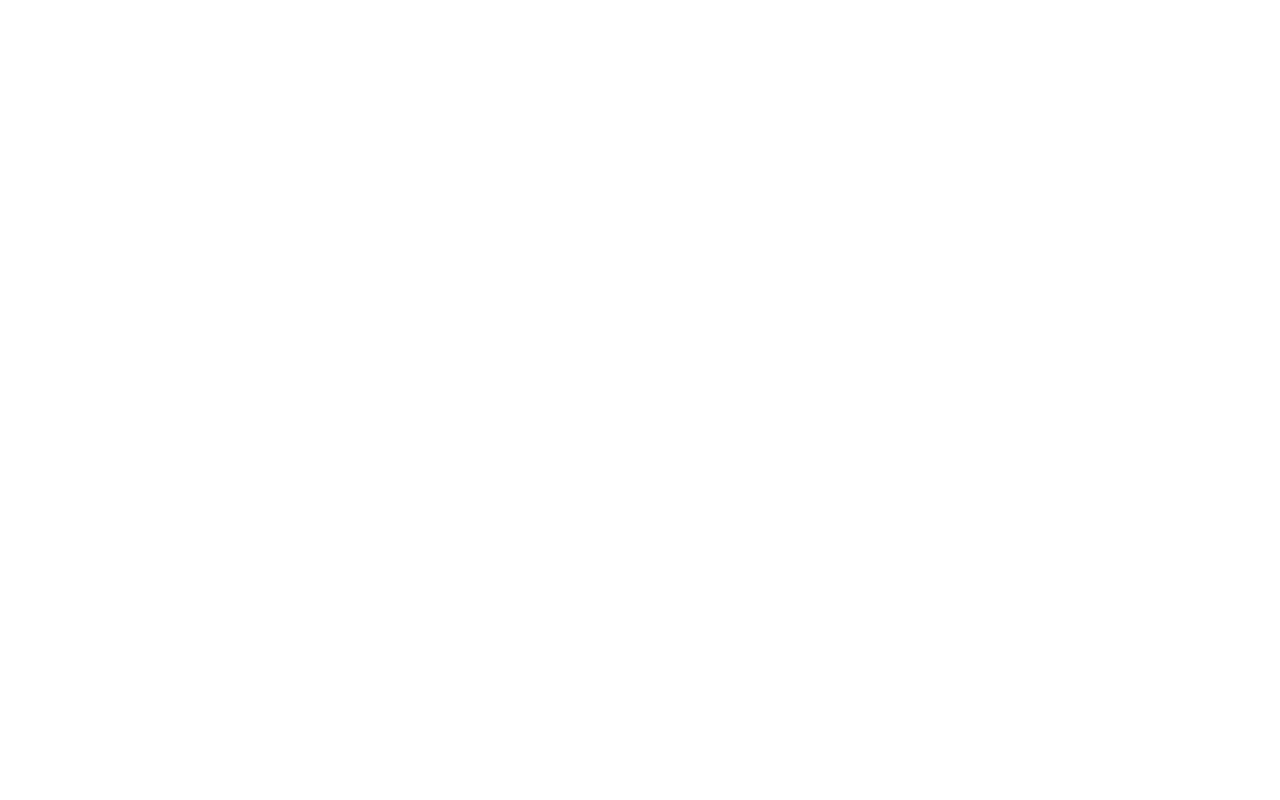
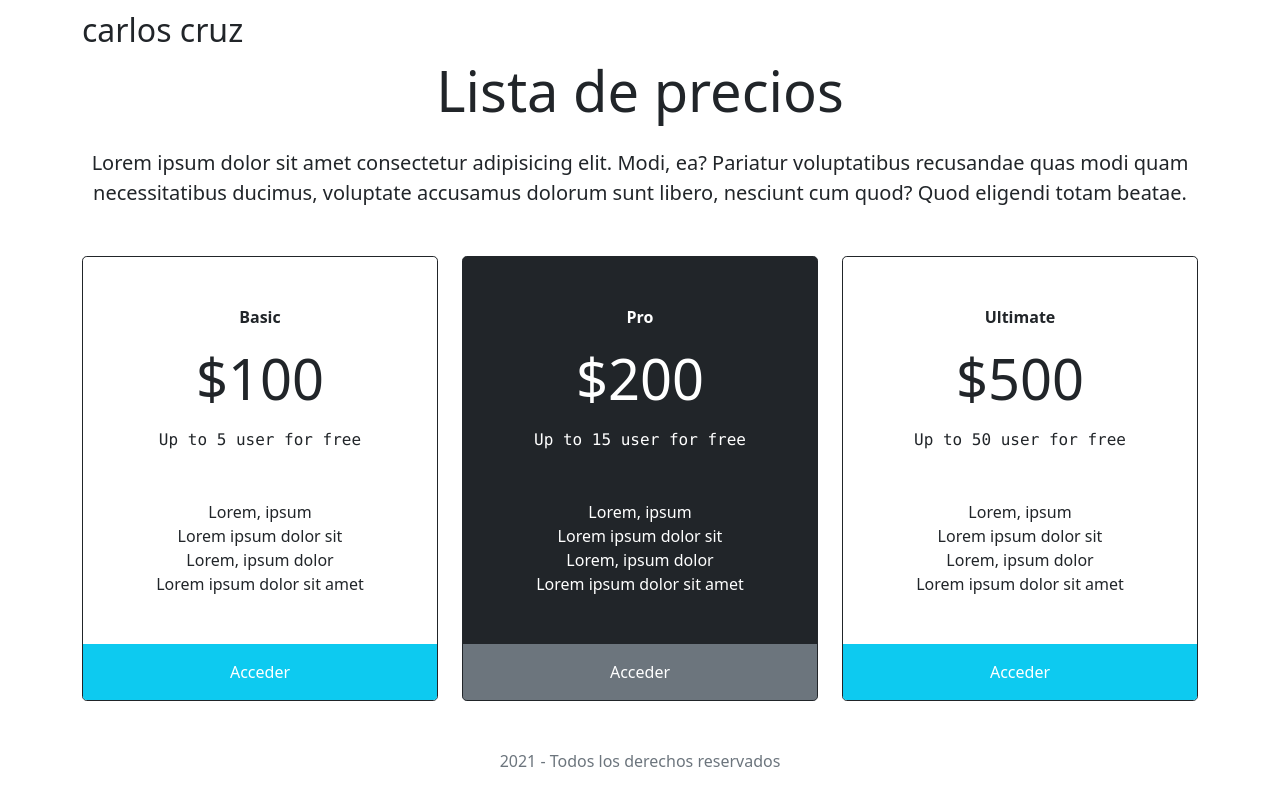
Before and after one commit to CACRUGAM/mi-primer-repositorio, a plain HTML site: page index.html in a window 1280 px wide. Drawn offline with nearby package versions, Linux system fonts and the light colour scheme.

Commit message:
actualicemi nombre

```diff
--- a/index.html
+++ b/index.html
@@ -1,12 +1,76 @@
 <!DOCTYPE html>
-<html lang="en">
+<html lang="es">
 <head>
     <meta charset="UTF-8">
-    <meta http-equiv="X-UA-Compatible" content="IE=edge">
     <meta name="viewport" content="width=device-width, initial-scale=1.0">
-    <title>Document</title>
+    <title>Práctica Fundamentos</title>
+
+    <link href="https://cdn.jsdelivr.net/npm/bootstrap@5.0.0-beta1/dist/css/bootstrap.min.css" rel="stylesheet" integrity="sha384-giJF6kkoqNQ00vy+HMDP7azOuL0xtbfIcaT9wjKHr8RbDVddVHyTfAAsrekwKmP1" crossorigin="anonymous">
+
+    <style>
+        @media (min-width: 768px) {
+            .altura {
+                height: 100vh;
+            }
+        }
+    </style>
 </head>
 <body>
 
+    <div class="container altura d-flex flex-column justify-content-center">
+        <h2>carlos cruz</h2>
+        <h2 class="text-center display-4 mb-4 mt-5 mt-md-0">Lista de precios</h2>
+        <p class="lead text-center mb-5">Lorem ipsum dolor sit amet consectetur adipisicing elit. Modi, ea? Pariatur voluptatibus recusandae quas modi quam necessitatibus ducimus, voluptate accusamus dolorum sunt libero, nesciunt cum quod? Quod eligendi totam beatae.</p>
+
+        <main class="row">
+            <article class="col-12 col-md-4 text-center mb-5 mb-md-0">
+                <div class="border border-dark rounded rounded-3 overflow-hidden">
+                    <p class="fw-bold mt-5">Basic</p>
+                    <h3 class="display-4">$100</h3>
+                    <p class="mt-3 font-monospace">Up to 5 user for free</p>
+                    <ul class="list-unstyled my-5">
+                        <li>Lorem, ipsum</li>
+                        <li>Lorem ipsum dolor sit</li>
+                        <li>Lorem, ipsum dolor</li>
+                        <li>Lorem ipsum dolor sit amet</li>
+                    </ul>
+                    <a class="bg-info text-white py-3 d-block text-decoration-none" href="#">Acceder</a>
+                </div>
+            </article>
+            <article class="col-12 col-md-4 text-center mb-5 mb-md-0">
+                <div class="border border-dark rounded rounded-3 overflow-hidden bg-dark text-white">
+                    <p class="fw-bold mt-5">Pro</p>
+                    <h3 class="display-4">$200</h3>
+                    <p class="mt-3 font-monospace">Up to 15 user for free</p>
+                    <ul class="list-unstyled my-5">
+                        <li>Lorem, ipsum</li>
+                        <li>Lorem ipsum dolor sit</li>
+                        <li>Lorem, ipsum dolor</li>
+                        <li>Lorem ipsum dolor sit amet</li>
+                    </ul>
+                    <a class="bg-secondary text-white py-3 d-block text-decoration-none" href="#">Acceder</a>
+                </div>
+            </article>
+            <article class="col-12 col-md-4 text-center">
+                <div class="border border-dark rounded rounded-3 overflow-hidden">
+                    <p class="fw-bold mt-5">Ultimate</p>
+                    <h3 class="display-4">$500</h3>
+                    <p class="mt-3 font-monospace">Up to 50 user for free</p>
+                    <ul class="list-unstyled my-5">
+                        <li>Lorem, ipsum</li>
+                        <li>Lorem ipsum dolor sit</li>
+                        <li>Lorem, ipsum dolor</li>
+                        <li>Lorem ipsum dolor sit amet</li>
+                    </ul>
+                    <a class="bg-info text-white py-3 d-block text-decoration-none" href="#">Acceder</a>
+                </div>
+            </article>
+        </main>
+
+        <footer class="mt-5 text-center">
+            <p class="text-muted">2021 - Todos los derechos reservados</p>
+        </footer>
+    </div>
+
 </body>
 </html>
```
